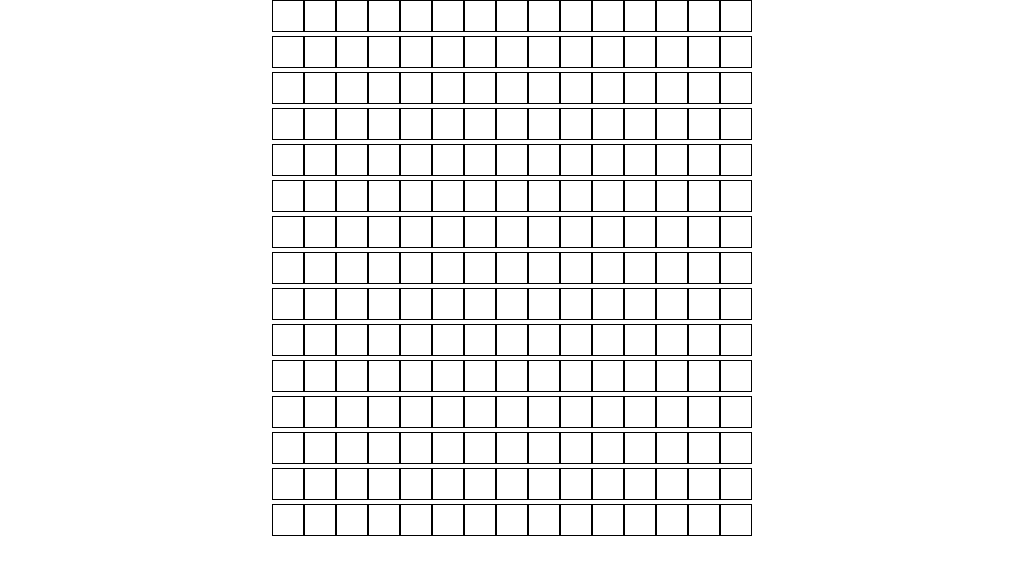
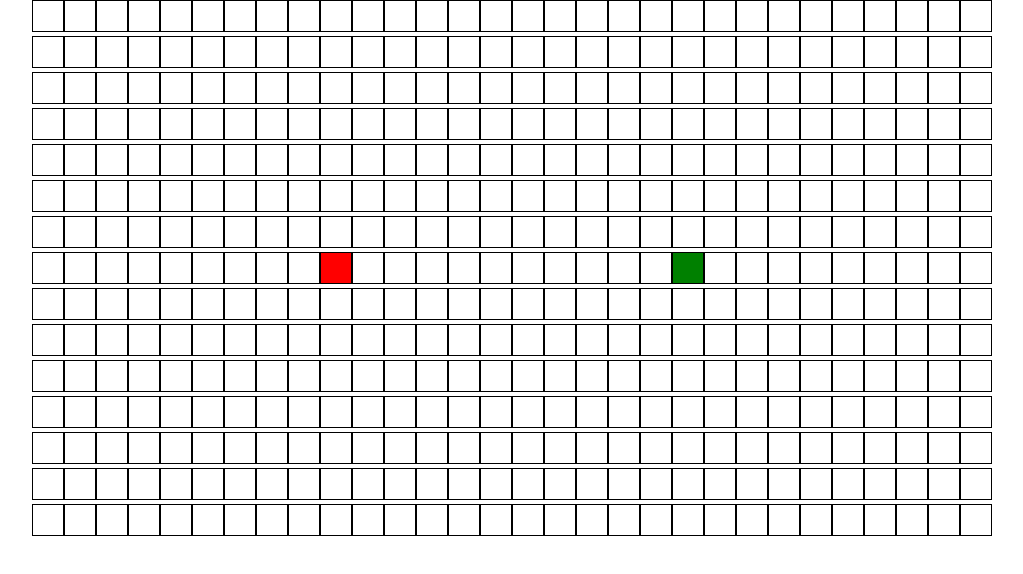
Before and after one commit to Daniel7842900/pathFinder, a React (Create React App) app: page / in a window 1280 px wide. Shown: the top 574 px of the page, without its empty margins (128-1151 px from the left). Built offline with nearby package versions, Linux system fonts and the light colour scheme.

Commit message:
added start and end nodes

```diff
--- a/src/Component/Node/Node.css
+++ b/src/Component/Node/Node.css
@@ -4,3 +4,11 @@
   border: 1px solid;
   display: inline-block;
 }
+
+.node-start {
+  background-color: red;
+}
+
+.node-end {
+  background-color: green;
+}
--- a/src/Component/Node/Node.jsx
+++ b/src/Component/Node/Node.jsx
@@ -3,9 +3,15 @@ import React, { Component } from "react";
 import "./Node.css";
 
 class Node extends Component {
-  state = {};
+  constructor(props) {
+    super(props);
+    this.state = {};
+  }
   render() {
-    return <div className="node"></div>;
+    const { isStart, isEnd } = this.props;
+    const startEndNode = isEnd ? "node-end" : isStart ? "node-start" : "";
+    console.log(startEndNode);
+    return <div className={`node ${startEndNode}`}></div>;
   }
 }
 
--- a/src/Component/PathFinder.jsx
+++ b/src/Component/PathFinder.jsx
@@ -16,8 +16,15 @@ class PathFinder extends Component {
     const grid = [];
     for (let row = 0; row < 15; row++) {
       const gridRow = [];
-      for (let col = 0; col < 15; col++) {
-        gridRow.push([]);
+      for (let col = 0; col < 30; col++) {
+        //creating a node object.
+        const currentNode = {
+          row,
+          col,
+          isStart: row === 7 && col === 9,
+          isEnd: row === 7 && col === 20
+        };
+        gridRow.push(currentNode);
       }
       grid.push(gridRow);
     }
@@ -30,19 +37,26 @@ class PathFinder extends Component {
     //you have to define the variable even though you have it in the state.
     //if there is no {} around the variable, there is no error during the compile,
     //however, it won't recognize in the variable in the state in the contrustor.
-
+    // { } is called destructuring. Here, we are creating a variable grid and then grabs
+    // grid value and put it in this variable.
     const { grid } = this.state;
     console.log("entering the render()");
-    console.log({ grid });
+
+    //console.log({grid}) prints out {grid} as an object.
+    //console.log(grid) prints out grid as an array.
+    console.log(grid);
 
     return (
       <div className="grid">
         {grid.map((row, rowIdx) => {
           return (
-            <div key={row.id}>
-              {row.map((node, colIdx) => (
-                <Node></Node>
-              ))}
+            <div key={rowIdx}>
+              {row.map((node, nodeIdx) => {
+                const { isStart, isEnd } = node;
+                return (
+                  <Node key={nodeIdx} isStart={isStart} isEnd={isEnd}></Node>
+                );
+              })}
             </div>
           );
         })}
```
